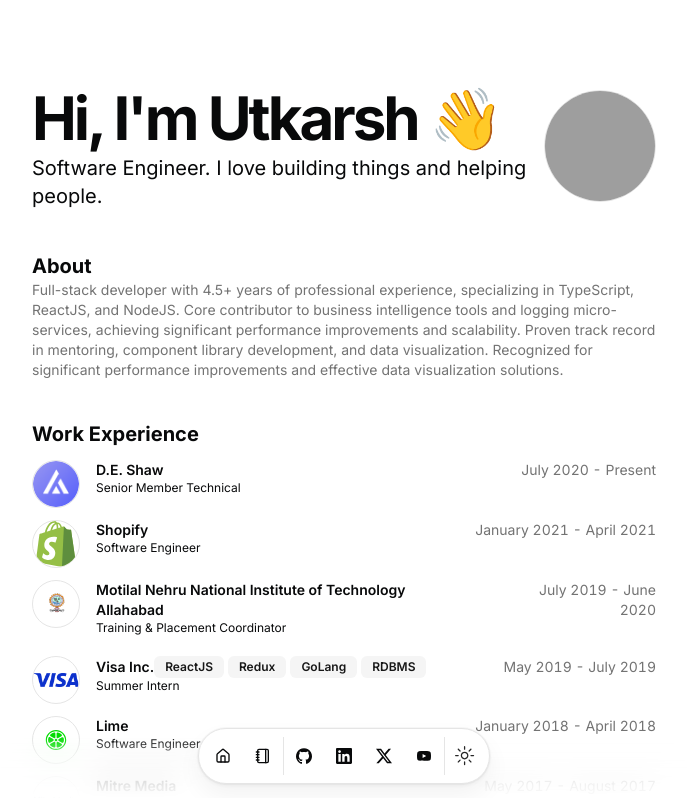
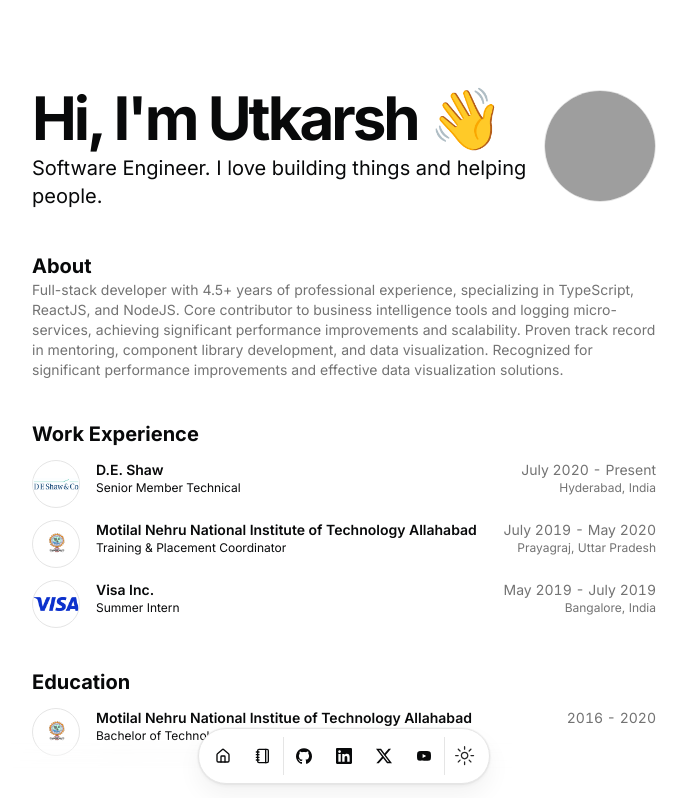
Before and after one commit to utkarsh22garg/portfolio, a Next.js app: page / in a window 1280 px wide. Shown: the top 798 px of the page, without its empty margins (296-983 px from the left). Built offline with nearby package versions, Linux system fonts and the light colour scheme; grey boxes are pictures that could not be loaded.

Commit message:
update work profile and add location support

```diff
--- a/package.json
+++ b/package.json
@@ -41,6 +41,8 @@
     "@types/react-dom": "^18",
     "eslint": "^8",
     "eslint-config-next": "14.2.4",
+    "eslint-config-prettier": "^9.1.0",
+    "eslint-plugin-prettier": "^5.2.1",
     "postcss": "^8",
     "tailwindcss": "^3.4.1",
     "typescript": "^5"
--- a/src/app/page.tsx
+++ b/src/app/page.tsx
@@ -66,6 +66,7 @@ export default function Page() {
                 title={work.company}
                 subtitle={work.title}
                 href={work.href}
+                location={work.location}
                 badges={work.badges}
                 period={`${work.start} - ${work.end ?? "Present"}`}
                 description={work.description}
--- a/src/components/resume-card.tsx
+++ b/src/components/resume-card.tsx
@@ -14,17 +14,20 @@ interface ResumeCardProps {
   altText: string;
   title: string;
   subtitle?: string;
+  location?: string;
   href?: string;
   badges?: readonly string[];
   period: string;
-  description?: string;
+  description?: string | { summary?: string, bullets?: readonly string[] };
 }
+
 export const ResumeCard = ({
   logoUrl,
   altText,
   title,
   subtitle,
   href,
+  location,
   badges,
   period,
   description,
@@ -84,7 +87,10 @@ export const ResumeCard = ({
                 {period}
               </div>
             </div>
-            {subtitle && <div className="font-sans text-xs">{subtitle}</div>}
+            <div className="flex items-center justify-between gap-x-2">
+              {subtitle && <div className="font-sans text-xs">{subtitle}</div>}
+              {location && <div className="font-sans text-xs text-muted-foreground">{location}</div>}
+            </div>
           </CardHeader>
           {description && (
             <motion.div
@@ -100,7 +106,8 @@ export const ResumeCard = ({
               }}
               className="mt-2 text-xs sm:text-sm"
             >
-              {description}
+              {typeof description === 'string' ? description : description?.summary}
+              {typeof description === 'object' && (description?.bullets?.map((bullet, idx) => (<li key={idx}>{bullet}</li>)))}
             </motion.div>
           )}
         </div>
--- a/src/data/resume.tsx
+++ b/src/data/resume.tsx
@@ -79,26 +79,21 @@ and effective data visualization solutions.",
       badges: [],
       location: "Hyderabad, India",
       title: "Senior Member Technical",
-      logoUrl: "/atomic.png",
+      logoUrl: "/deshaw.png",
       start: "July 2020",
       end: "Present",
-      description:
-        "Member of the Web Infrastructure team, contributing to scalable \
-frontend and backend development. Focuses on enhancing business \
-intelligence tools, improving UI component libraries, optimizing \
-performance, and mentoring team members.",
-    },
-    {
-      company: "Shopify",
-      badges: [],
-      href: "https://shopify.com",
-      location: "Remote",
-      title: "Software Engineer",
-      logoUrl: "/shopify.svg",
-      start: "January 2021",
-      end: "April 2021",
-      description:
-        "Implemented a custom Kubernetes controller in Go to automate the deployment of MySQL and ProxySQL custom resources in order to enable 2,000+ internal developers to instantly deploy their app databases to production. Wrote several scripts in Go to automate MySQL database failovers while maintaining master-slave replication topologies and keeping Zookeeper nodes consistent with changes.",
+      description: {
+        summary: "Member of the Web Infrastructure team, contributing to scalable frontend and backend development. Focuses on enhancing business intelligence tools, improving UI component libraries, optimizing performance, and mentoring team members.",
+        bullets: [
+          "Developed and maintained a comprehensive business intelligence tool using TypeScript, ReactJS, and Storybook",
+          "Implemented a robust Logger micro-service API with NodeJS, optimizing endpoints for large batched requests and effective data retrieval",
+          "Created a usage logging insights tool in JavaScript and Python, aiding in data-driven decision making.",
+          "Increased data processing efficiency by 12 times by integrating Dask for parallel-distributed computing in backend analytics",
+          "Led the redevelopment of the React UI component library on Material UI and improved component development methodology",
+          "Owned and maintained five projects to keep them updated and made sure developers use these modules without any hassle",
+          "Actively participated in talent acquisition, interviewing candidates at IITs and contributing to the off-campus recruitment program",
+        ]
+      }
     },
     {
       company: "Motilal Nehru National Institute of Technology Allahabad",
@@ -108,45 +103,32 @@ performance, and mentoring team members.",
       title: "Training & Placement Coordinator",
       logoUrl: "/mnnit.png",
       start: "July 2019",
-      end: "June 2020",
-      description:
-        "Architected and wrote the entire MVP of the GeForce Now Cloud Gaming internal admin and A/B testing dashboard using React, Redux, TypeScript, and Python.",
+      end: "May 2020",
+      description: {
+        summary: "",
+        bullets: [
+          "Conducted mock tests and interviews to prepare students for college placements and internships",
+          "Organized various training sessions and PPT's of several firms for crowd of 300-400 students",
+          "Managed various logistics with my team to organize recruitment sessions for the company successfully from start to end"
+        ]
+      }
     },
     {
       company: "Visa Inc.",
       href: "https://www.visa.co.in/",
-      badges: ["ReactJS", "Redux", "GoLang", "RDBMS"],
-      location: "Bangalore",
+      badges: [],
+      location: "Bangalore, India",
       title: "Summer Intern",
       logoUrl: "/visa.png",
       start: "May 2019",
       end: "July 2019",
-      description:
-        "Boosted SDLC process by creating a status tracker and removed old tedious method of email tracking",
-    },
-    {
-      company: "Lime",
-      href: "https://li.me/",
-      badges: [],
-      location: "San Francisco, CA",
-      title: "Software Engineer",
-      logoUrl: "/lime.svg",
-      start: "January 2018",
-      end: "April 2018",
-      description:
-        "Proposed and implemented an internal ruby API for sending/receiving commands to scooters over LTE networks. Developed a fully automated bike firmware update system to handle asynchronous firmware updates of over 100,000+ scooters worldwide, and provide progress reports in real-time using React, Ruby on Rails, PostgreSQL and AWS EC2 saving hundreds of developer hours.",
-    },
-    {
-      company: "Mitre Media",
-      href: "https://mitremedia.com/",
-      badges: [],
-      location: "Toronto, ON",
-      title: "Software Engineer",
-      logoUrl: "/mitremedia.png",
-      start: "May 2017",
-      end: "August 2017",
-      description:
-        "Designed and implemented a robust password encryption and browser cookie storage system in Ruby on Rails. Leveraged the Yahoo finance API to develop the dividend.com equity screener",
+      description: {
+        summary: "Contributed to the development and maintenance of a status tracker using ReactJS and Redux, with backend support via GoLang and relational database design",
+        bullets: [
+          "Improved SDLC process by creating a status tracker, replacing the outdated email tracking method",
+          "Created GoLang endpoints to fetch and update tracker configuration and data",
+        ]
+      }
     },
   ],
   education: [
```
Also changed, not shown: .eslintrc.json, public/deshaw.png (added), 1 other file (tests, documents, lock files or other folders).
